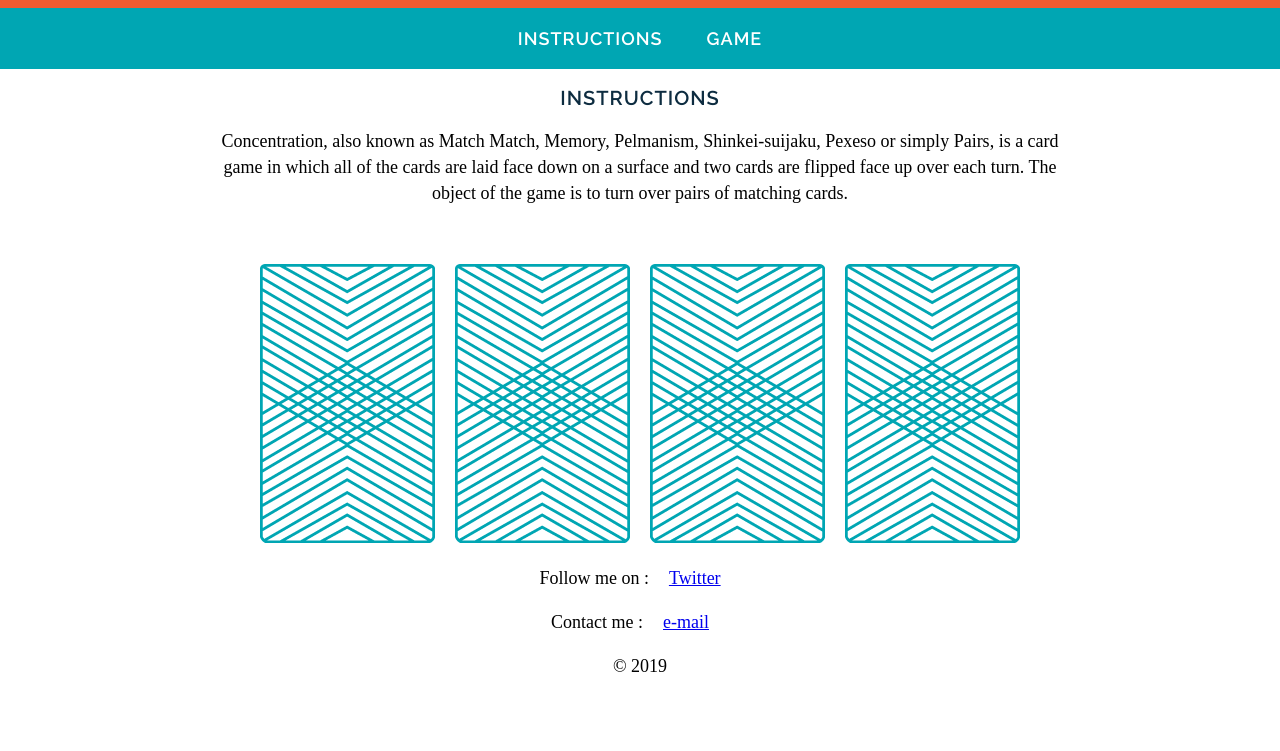
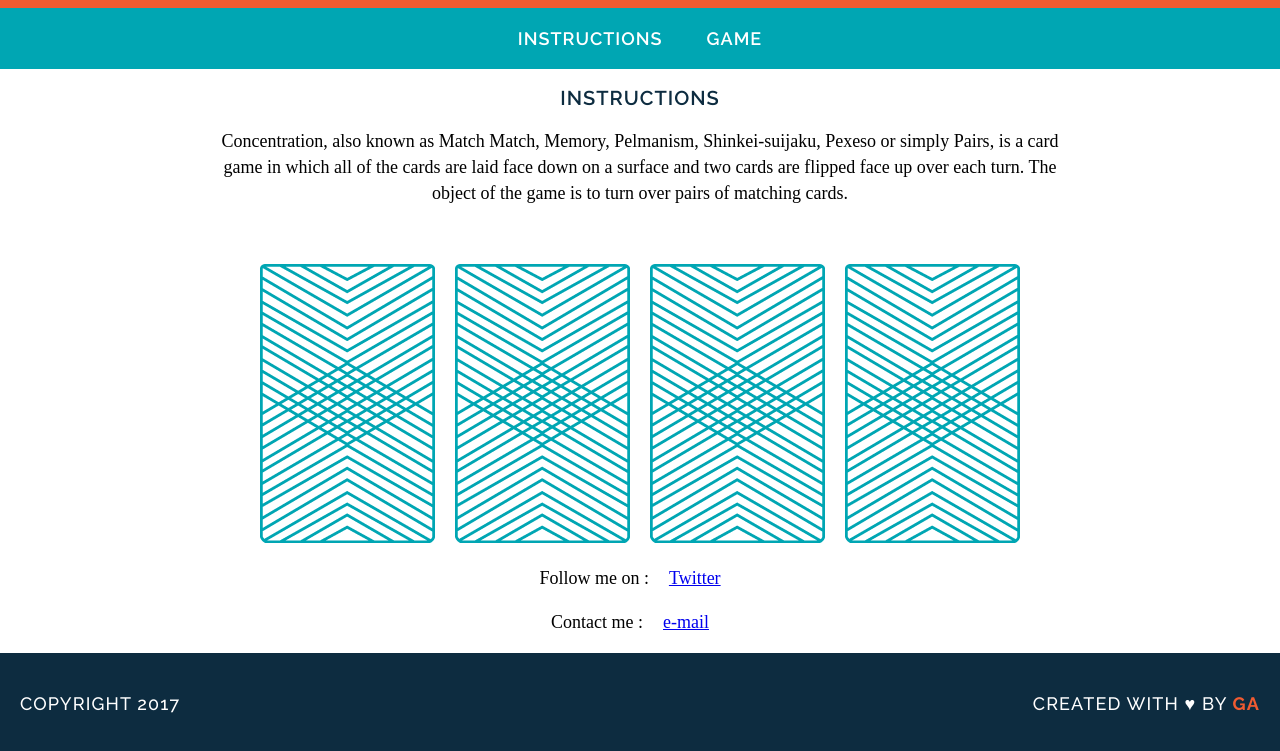
Before and after one commit to kanjamad/wdi-fundamentals-memorygame, a plain HTML site: page memory_game/index.html in a window 1280 px wide. Shown: the part 105-856 px from the top of the page. Before the commit the page ends 802 px from the top, so only its background shows below. Drawn offline with Linux system fonts and the light colour scheme; a web font is replaced by a local one.

Commit message:
add Navigation and Page Layout

```diff
--- /dev/null
+++ b/memory_game/css/reset.css
@@ -0,0 +1,48 @@
+/* http://meyerweb.com/eric/tools/css/reset/
+   v2.0 | 20110126
+   License: none (public domain)
+*/
+
+html, body, div, span, applet, object, iframe,
+h1, h2, h3, h4, h5, h6, p, blockquote, pre,
+a, abbr, acronym, address, big, cite, code,
+del, dfn, em, img, ins, kbd, q, s, samp,
+small, strike, strong, sub, sup, tt, var,
+b, u, i, center,
+dl, dt, dd, ol, ul, li,
+fieldset, form, label, legend,
+table, caption, tbody, tfoot, thead, tr, th, td,
+article, aside, canvas, details, embed,
+figure, figcaption, footer, header, hgroup,
+menu, nav, output, ruby, section, summary,
+time, mark, audio, video {
+	margin: 0;
+	padding: 0;
+	border: 0;
+	font-size: 100%;
+	font: inherit;
+	vertical-align: baseline;
+}
+/* HTML5 display-role reset for older browsers */
+article, aside, details, figcaption, figure,
+footer, header, hgroup, menu, nav, section {
+	display: block;
+}
+body {
+	line-height: 1;
+}
+ol, ul {
+	list-style: none;
+}
+blockquote, q {
+	quotes: none;
+}
+blockquote:before, blockquote:after,
+q:before, q:after {
+	content: '';
+	content: none;
+}
+table {
+	border-collapse: collapse;
+	border-spacing: 0;
+}
--- a/memory_game/css/style.css
+++ b/memory_game/css/style.css
@@ -34,7 +34,9 @@ header {
     padding: 30px 20px;
 }
 
-.one {
+/* ################ Navigation ############################# */
+/* ######################################################## */
+nav a {
         text-decoration: none;
         font-family: "Raleway", sans-serif;
         color: #FFFFFF;
@@ -53,6 +55,11 @@ a {
     margin: 20px;
 }
 
+a:hover{
+    border-bottom: 2px solid transparent;
+    border-color: white;
+}
+
 main {
     text-align: center;
     width: 850px;
@@ -62,3 +69,41 @@ main {
 img {
     margin: 40px 8px 0px 8px;
 }
+
+
+
+/* ###################### Footer ###############################*/
+/* ########################################################### */
+footer{
+    text-transform: uppercase;
+    padding: 20px;
+    background-color: #0D2C40;
+    color: white;
+    font-size: 14px;
+    letter-spacing: 0.08em;
+    font-weight: 500;
+}
+
+.copyright {
+    font-family: "Raleway", sans-serif;
+    float: left;
+}
+
+.message {
+    font-family: "Raleway", sans-serif;
+    float: right;
+}
+
+.clearfix:after {
+    visibility: hidden;
+    display: block;
+    content: " ";
+    clear: both;
+    height: 0;
+    font-size: 0;
+}
+
+.name {
+    color: #F15B31;
+    font-weight: 700;
+}
--- a/memory_game/index.html
+++ b/memory_game/index.html
@@ -7,6 +7,7 @@
     <title>Memory Card Game🃏</title>
     <!-- <link rel="icon" type="image/png" href="Queen.png" > -->
     <link rel="icon" type="image/x-icon" href="favicon.ico" sizes="62x62">
+    <link rel="stylesheet" type="text/css" href="./css/style.css">
     <link href="https://fonts.googleapis.com/css?family=Droid+Serif|Raleway:400,500,600,700" rel="stylesheet">
     <link href="css/style.css" rel="stylesheet" type="text/css">
 
@@ -18,8 +19,8 @@
         <h1>Memory Game🃏</h1>
     </header>
     <nav>
-        <a  class ="one" href="#">Instructions</a>
-        <a class ="one" href="#">Game</a>
+        <a  href="#">Instructions</a>
+        <a  href="#">Game</a>
     </nav>
 
 
@@ -38,12 +39,17 @@
 
     </main>
 
-
 <!-- contect -->
-    <footer>
+    <div>
         <p>Follow me on :<a href="https://twitter.com/bkanjamad">Twitter</a></p>
         <p>Contact me :<a href="mailto:kanjamadpor@gmail.com">e-mail</a></p>
-        <p> &copy; 2019</p>
+    </div>
+
+
+<!-- footer -->
+    <footer class = "clearfix">
+        <p class = "copyright">Copyright 2017</p>
+        <p class = "message"> Created with &hearts; by <span class="name">GA</span></p>
     </footer>
 
 </body>
```
Also changed, not shown: 1 other file. Lines whose indentation alone changed are shown as unchanged.
